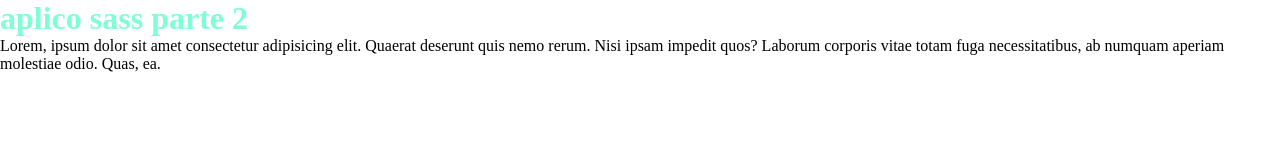
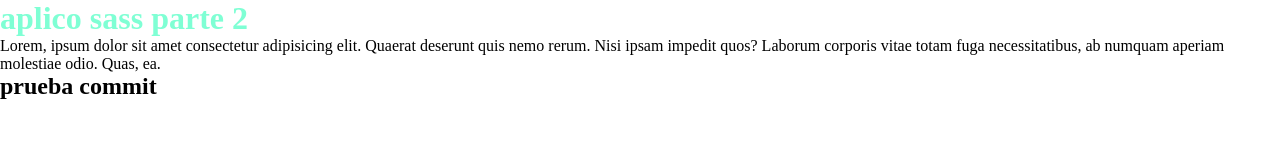
Before and after one commit to Gabo012/sassprueba, a plain HTML site: page index.html in a window 1280 px wide. Drawn offline with Linux system fonts and the light colour scheme.

Commit message:
se agrega h2

```diff
--- a/index.html
+++ b/index.html
@@ -10,5 +10,6 @@
 <body>
     <h1>aplico sass parte 2</h1>
     <p>Lorem, ipsum dolor sit amet consectetur adipisicing elit. Quaerat deserunt quis nemo rerum. Nisi ipsam impedit quos? Laborum corporis vitae totam fuga necessitatibus, ab numquam aperiam molestiae odio. Quas, ea.</p>
+<h2>prueba commit</h2>
 </body>
 </html>
```
